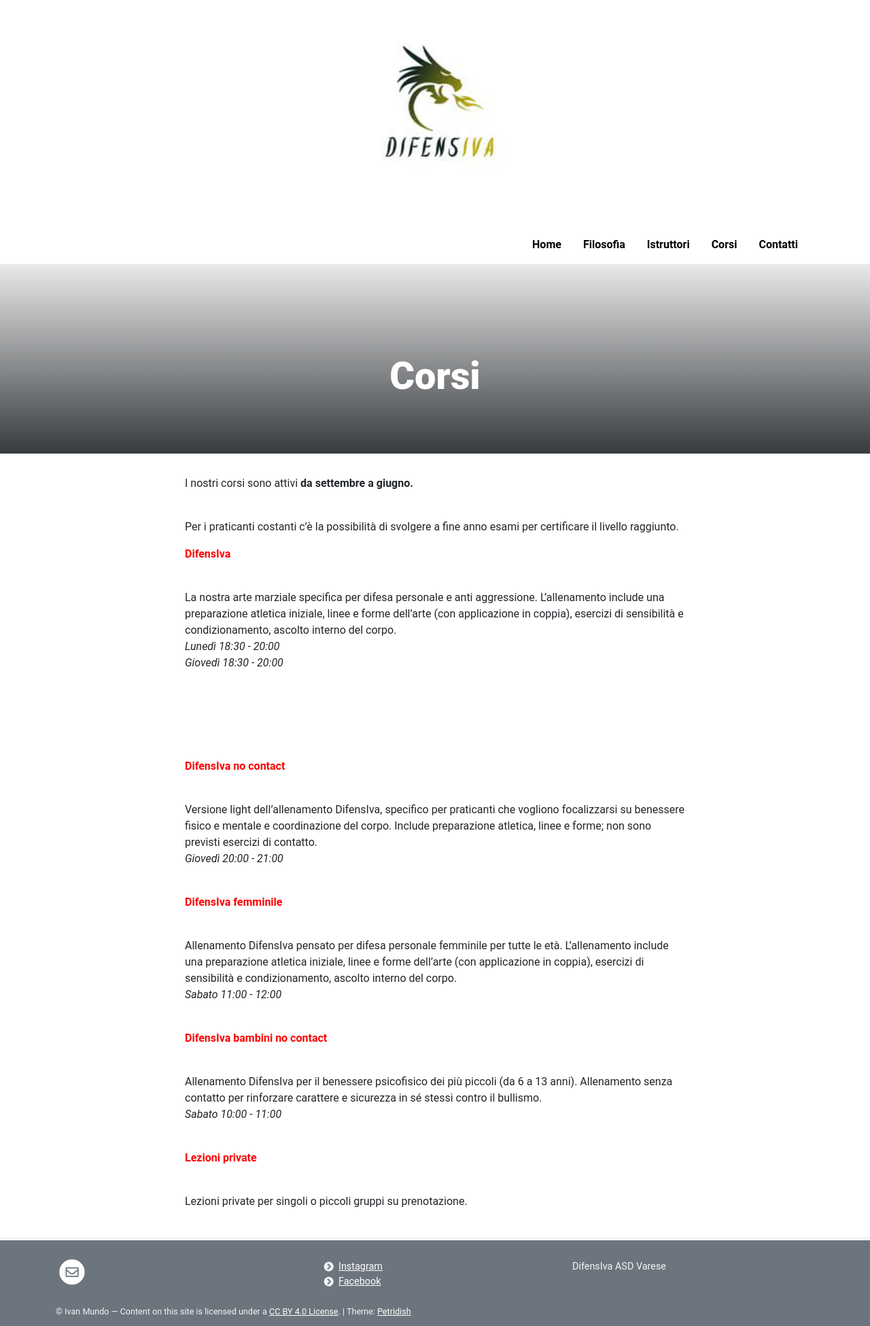
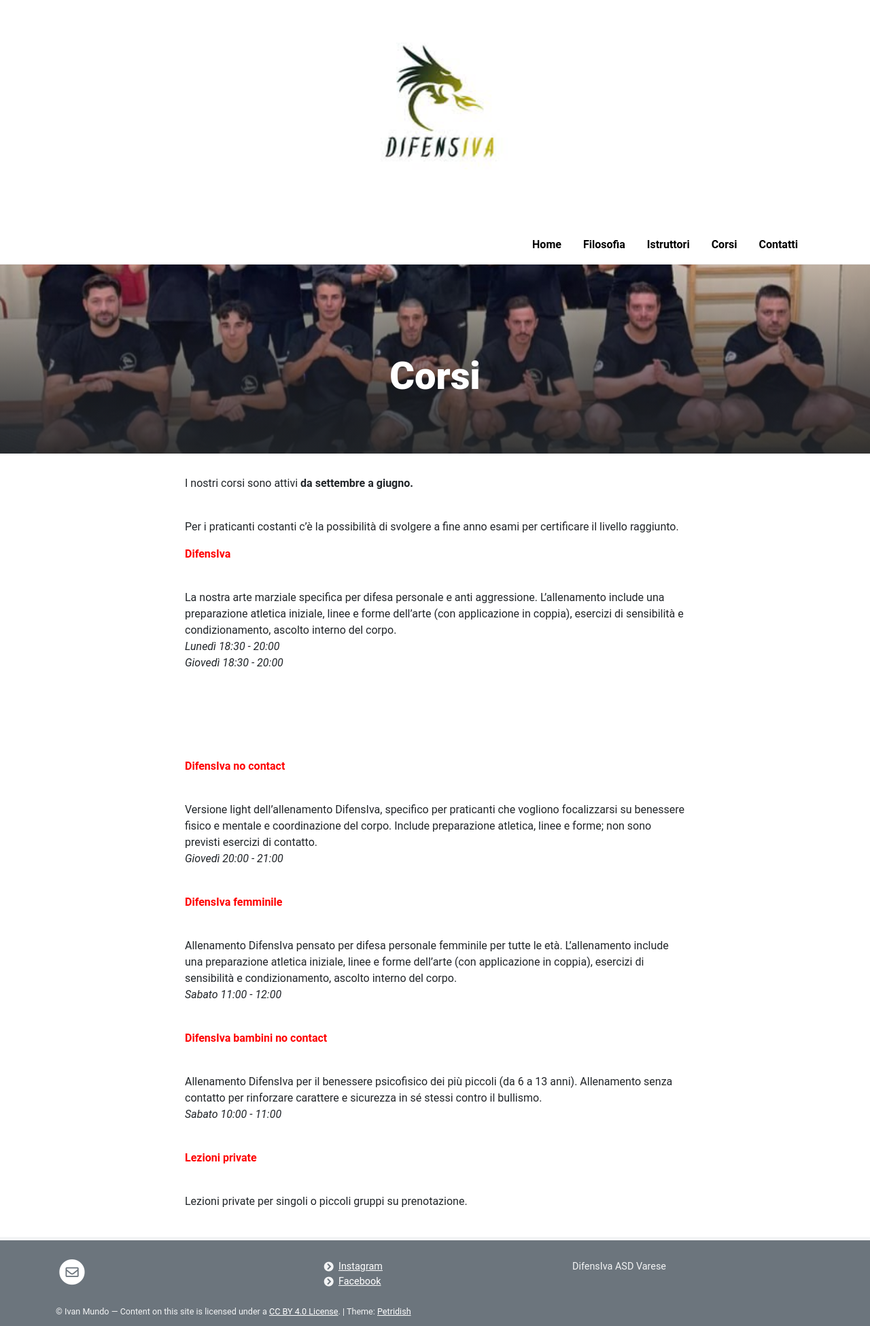
Before and after one commit to difensiva-varese/difensiva, a Jekyll site: the page built from pages/attestati.md, in a window 1280 px wide. Shown: the whole page at 68% size. Built offline with Jekyll 4.4.1, drawn with Linux system fonts in a browser that asks for light colours.

```diff
--- a/pages/attestati.md
+++ b/pages/attestati.md
@@ -1,6 +1,6 @@
 ---
 title: <br>Corsi
-background: /difensiva/images_2/difensiva_classe_all.jpg
+background: /images_2/difensiva_classe_all.jpg
 permalink: /corsi/
 ---
 
```
Also changed, not shown: pages/filosofia.md (+1 -1 lines), 2 other files.
